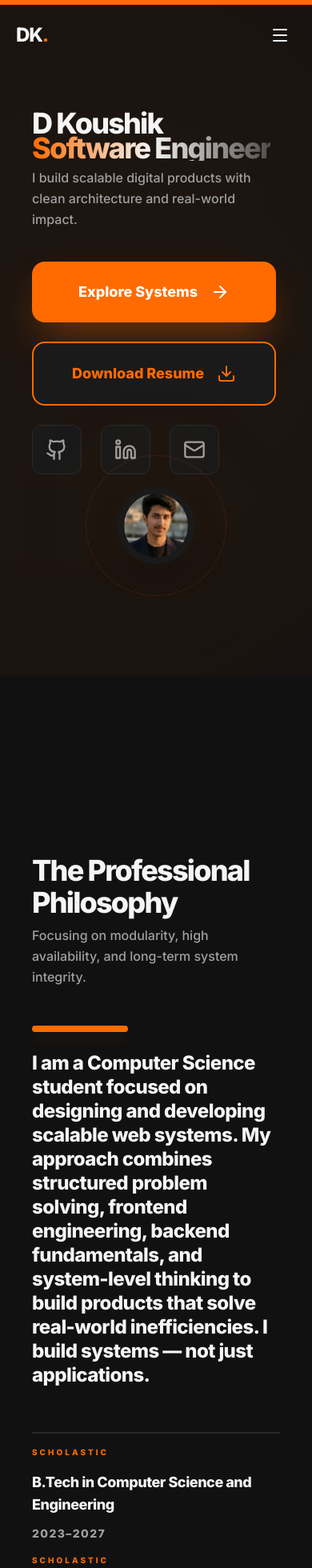
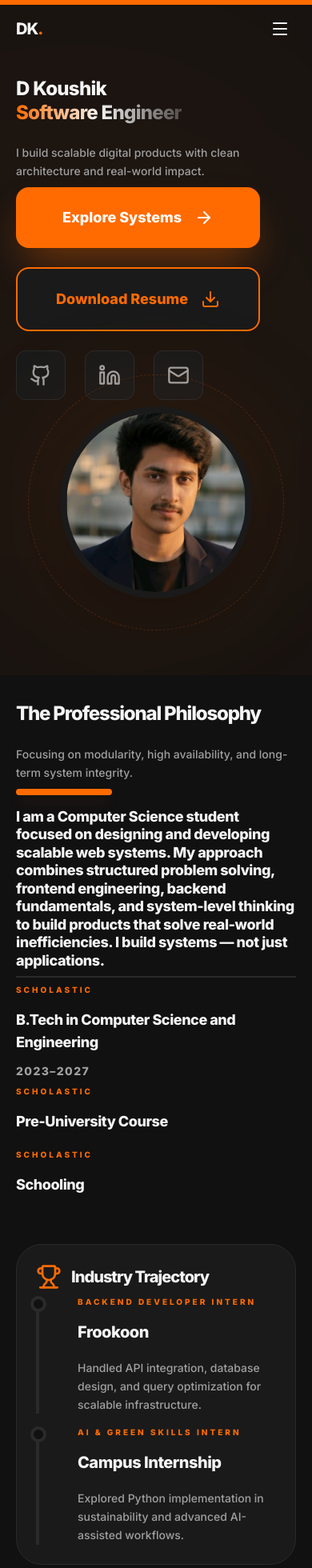
Before and after one commit to KoushikGIT7/PortfolioSite, a React (Vite) app: page / in a window 390 px wide. Shown: the top 1960 px of the page at 80% size. Built offline with nearby package versions, Linux system fonts and the light colour scheme.

Commit message:
fix: optimize mobile responsive design for small screens (280-450px) - prevent title overlap and improve layout

```diff
--- a/App.tsx
+++ b/App.tsx
@@ -105,12 +105,12 @@ const Navbar = () => {
   ];
 
   return (
-    <nav className={`fixed top-0 w-full z-50 transition-all duration-700 ${isScrolled ? 'bg-brand-bg/95 backdrop-blur-3xl border-b border-brand-border/60 py-3 md:py-4' : 'bg-transparent py-6 md:py-10'}`}>
-      <div className="max-w-7xl mx-auto px-5 md:px-10 flex justify-between items-center">
+    <nav className={`fixed top-0 w-full z-50 transition-all duration-700 ${isScrolled ? 'bg-brand-bg/95 backdrop-blur-3xl border-b border-brand-border/60 py-3 md:py-4' : 'bg-transparent py-4 sm:py-6 md:py-10'}`}>
+      <div className="max-w-7xl mx-auto px-5 sm:px-6 md:px-10 flex justify-between items-center">
         <a
           href="#"
           onClick={(e) => scrollToSection(e, '#')}
-          className="text-2xl md:text-3xl font-black tracking-tighter text-brand-text"
+          className="text-xl sm:text-2xl md:text-3xl font-black tracking-tighter text-brand-text"
         >
           DK<span className="text-brand-orange">.</span>
         </a>
@@ -192,12 +192,12 @@ const Navbar = () => {
 };
 
 const SectionHeading: React.FC<{ children?: React.ReactNode; subtitle?: string }> = ({ children, subtitle }) => (
-  <div className="mb-24">
+  <div className="mb-16 sm:mb-20 md:mb-24">
     <motion.h2
       initial={{ opacity: 0, y: 30 }}
       whileInView={{ opacity: 1, y: 0 }}
       viewport={{ once: true }}
-      className="text-4xl md:text-6xl font-black tracking-tighter text-brand-text mb-8"
+      className="text-2xl sm:text-3xl md:text-4xl lg:text-5xl xl:text-6xl font-black tracking-tighter text-brand-text mb-6 sm:mb-8"
     >
       {children}
     </motion.h2>
@@ -207,7 +207,7 @@ const SectionHeading: React.FC<{ children?: React.ReactNode; subtitle?: string }
         whileInView={{ opacity: 1, y: 0 }}
         viewport={{ once: true }}
         transition={{ delay: 0.1 }}
-        className="text-brand-muted max-w-3xl text-base md:text-lg leading-relaxed font-medium"
+        className="text-brand-muted max-w-3xl text-sm sm:text-base md:text-lg leading-relaxed font-medium"
       >
         {subtitle}
       </motion.p>
@@ -216,7 +216,7 @@ const SectionHeading: React.FC<{ children?: React.ReactNode; subtitle?: string }
       initial={{ width: 0 }}
       whileInView={{ width: '120px' }}
       viewport={{ once: true }}
-      className="h-2 bg-brand-orange mt-12 rounded-full shadow-lg shadow-brand-orange/30"
+      className="h-2 bg-brand-orange mt-8 sm:mt-10 md:mt-12 rounded-full shadow-lg shadow-brand-orange/30"
     />
   </div>
 );
@@ -230,20 +230,20 @@ const ProjectCard: React.FC<{ project: Project, index: number }> = ({ project, i
       transition={{ delay: index * 0.15 }}
       className="group relative bg-brand-card border border-brand-border rounded-[2.5rem] overflow-hidden hover:border-brand-orange/60 transition-all duration-700 hover:-translate-y-3 flex flex-col shadow-2xl"
     >
-      <div className="p-10 md:p-14 flex-1">
-        <div className="flex flex-wrap gap-3 mb-10">
+      <div className="p-6 sm:p-10 md:p-14 flex-1">
+        <div className="flex flex-wrap gap-3 mb-8 sm:mb-10">
           {project.tech.map(t => (
-            <span key={t} className="text-[10px] uppercase tracking-[0.2em] px-5 py-2 bg-brand-bg text-brand-muted border border-brand-border rounded-full font-black">
+            <span key={t} className="text-[10px] uppercase tracking-[0.2em] px-4 sm:px-5 py-2 bg-brand-bg text-brand-muted border border-brand-border rounded-full font-black">
               {t}
             </span>
           ))}
         </div>
 
-        <h3 className="text-2xl font-black text-brand-text mb-6 group-hover:text-brand-orange transition-colors tracking-tight">
+        <h3 className="text-xl sm:text-2xl font-black text-brand-text mb-4 sm:mb-6 group-hover:text-brand-orange transition-colors tracking-tight">
           {project.title}
         </h3>
 
-        <p className="text-brand-text/80 text-base md:text-lg mb-10 leading-relaxed italic border-l-4 border-brand-orange pl-6 font-medium">
+        <p className="text-brand-text/80 text-sm sm:text-base md:text-lg mb-8 sm:mb-10 leading-relaxed italic border-l-4 border-brand-orange pl-6 font-medium">
           "{project.impactLine}"
         </p>
 
@@ -263,13 +263,13 @@ const ProjectCard: React.FC<{ project: Project, index: number }> = ({ project, i
         </div>
       </div>
 
-      <div className="px-10 md:px-14 pb-14 pt-4">
+      <div className="px-6 sm:px-10 md:px-14 pb-10 md:pb-14 pt-4">
         {project.github && (
           <a
             href={project.github}
             target="_blank"
             rel="noopener noreferrer"
-            className="inline-flex items-center text-lg font-black text-brand-text hover:text-brand-orange transition-all bg-brand-surface px-8 py-4 rounded-2xl border border-brand-border hover:border-brand-orange group/btn shadow-lg"
+            className="inline-flex items-center text-sm sm:text-base lg:text-lg font-black text-brand-text hover:text-brand-orange transition-all bg-brand-surface px-6 sm:px-8 py-3 sm:py-4 rounded-2xl border border-brand-border hover:border-brand-orange group/btn shadow-lg"
           >
             Audit Source <ArrowRight size={22} className="ml-3 group-hover/btn:translate-x-2 transition-transform" />
           </a>
@@ -312,27 +312,27 @@ const App: React.FC = () => {
       <Navbar />
 
       {/* Hero Section */}
-      <section id="hero" className="relative min-h-screen flex flex-col items-center justify-center pt-32 pb-32 px-10 overflow-hidden">
+      <section id="hero" className="relative min-h-screen flex flex-col items-center justify-center pt-20 pb-20 sm:pt-32 sm:pb-32 px-5 sm:px-8 md:px-10 overflow-hidden">
         {/* Decorative background glow */}
         <div className="absolute top-1/2 left-1/4 -translate-x-1/2 -translate-y-1/2 w-[1200px] h-[1200px] bg-brand-orange/5 blur-[180px] rounded-full pointer-events-none" />
 
-        <div className="max-w-7xl w-full mx-auto relative z-10 flex flex-col lg:flex-row items-center gap-16 lg:gap-24">
+        <div className="max-w-7xl w-full mx-auto relative z-10 flex flex-col lg:flex-row items-center gap-8 sm:gap-12 md:gap-16 lg:gap-24">
           {/* Left side - Text Content */}
           <motion.div
             initial={{ opacity: 0, y: 30 }}
             animate={{ opacity: 1, y: 0 }}
             transition={{ duration: 1, ease: "circOut" }}
-            className="flex flex-col items-start text-left flex-1"
+            className="flex flex-col items-start text-left flex-1 w-full"
           >
 
-            <h1 className="text-4xl md:text-5xl lg:text-6xl font-black text-brand-text tracking-[-0.05em] mb-8 leading-[0.85]">
+            <h1 className="text-2xl sm:text-3xl md:text-5xl lg:text-6xl font-black text-brand-text tracking-[-0.03em] sm:tracking-[-0.05em] mb-6 sm:mb-8 leading-tight sm:leading-[0.95] md:leading-[0.85]">
               {portfolioData.profile.name}
               <span className="block text-transparent bg-clip-text bg-gradient-to-r from-brand-orange via-brand-text to-brand-muted/40">
                 Software Engineer
               </span>
             </h1>
 
-            <p className="text-base md:text-lg text-brand-muted max-w-xl leading-relaxed mb-10 font-medium">
+            <p className="text-sm sm:text-base md:text-lg text-brand-muted max-w-xl leading-relaxed mb-8 sm:mb-10 font-medium">
               {portfolioData.profile.tagline}
             </p>
 
@@ -379,9 +379,9 @@ const App: React.FC = () => {
             initial={{ opacity: 0, x: 50 }}
             animate={{ opacity: 1, x: 0 }}
             transition={{ duration: 1.5, delay: 0.5, ease: "circOut" }}
-            className="flex-1 flex items-center justify-end"
+            className="flex-1 flex items-center justify-center lg:justify-end w-full"
           >
-            <div className="relative w-96 h-96 md:w-[420px] md:h-[420px]">
+            <div className="relative w-60 h-60 sm:w-72 sm:h-72 md:w-96 md:h-96 lg:w-[420px] lg:h-[420px]">
               <motion.div
                 animate={{ rotate: 360 }}
                 transition={{ duration: 40, repeat: Infinity, ease: "linear" }}
@@ -401,23 +401,23 @@ const App: React.FC = () => {
       </section>
 
       {/* About Section */}
-      <section id="about" className="py-56 px-10">
+      <section id="about" className="py-32 sm:py-40 md:py-56 px-5 sm:px-8 md:px-10">
         <div className="max-w-7xl mx-auto">
           <SectionHeading subtitle="Focusing on modularity, high availability, and long-term system integrity.">
             The Professional Philosophy
           </SectionHeading>
 
-          <div className="grid lg:grid-cols-2 gap-32 items-start">
+          <div className="grid lg:grid-cols-2 gap-12 sm:gap-16 md:gap-24 lg:gap-32 items-start">
             <motion.div
               initial={{ opacity: 0, x: -40 }}
               whileInView={{ opacity: 1, x: 0 }}
               viewport={{ once: true }}
-              className="space-y-14"
+              className="space-y-8 sm:space-y-10 md:space-y-14"
             >
-              <p className="text-2xl md:text-3xl text-brand-text leading-tight font-black tracking-tight">
+              <p className="text-lg sm:text-xl md:text-2xl lg:text-3xl text-brand-text leading-tight font-black tracking-tight">
                 {portfolioData.profile.summary}
               </p>
-              <div className="grid grid-cols-1 sm:grid-cols-2 gap-16 pt-16 border-t-2 border-brand-border">
+              <div className="grid grid-cols-1 sm:grid-cols-2 gap-8 sm:gap-10 md:gap-16 pt-8 sm:pt-10 md:pt-16 border-t-2 border-brand-border">
                 {portfolioData.education.map((edu, i) => (
                   <div key={i} className="group">
                     <p className="text-[10px] font-black text-brand-orange uppercase tracking-[0.3em] mb-4">Scholastic</p>
@@ -432,10 +432,10 @@ const App: React.FC = () => {
               initial={{ opacity: 0, x: 40 }}
               whileInView={{ opacity: 1, x: 0 }}
               viewport={{ once: true }}
-              className="relative p-12 md:p-16 bg-brand-surface border border-brand-border rounded-[3rem] shadow-3xl"
+              className="relative p-6 sm:p-10 md:p-12 lg:p-16 bg-brand-surface border border-brand-border rounded-[2rem] sm:rounded-[2.5rem] md:rounded-[3rem] shadow-3xl"
             >
-              <h3 className="text-3xl font-black mb-16 flex items-center gap-6 tracking-tighter">
-                <Trophy className="text-brand-orange" size={40} /> Industry Trajectory
+              <h3 className="text-xl sm:text-2xl md:text-3xl font-black mb-8 sm:mb-12 md:mb-16 flex items-center gap-3 sm:gap-4 md:gap-6 tracking-tighter">
+                <Trophy className="text-brand-orange flex-shrink-0" size={32} /> Industry Trajectory
               </h3>
               <div className="space-y-16">
                 {portfolioData.internships.map((job, i) => (
@@ -453,7 +453,7 @@ const App: React.FC = () => {
       </section>
 
       {/* Skills Section */}
-      <section id="skills" className="py-56 px-10 bg-brand-surface/20">
+      <section id="skills" className="py-32 sm:py-40 md:py-56 px-5 sm:px-8 md:px-10 bg-brand-surface/20">
         <div className="max-w-7xl mx-auto">
           <SectionHeading subtitle="A refined arsenal built for precision engineering and operational excellence.">
             Engineering Toolset
@@ -487,7 +487,7 @@ const App: React.FC = () => {
       </section>
 
       {/* Projects Section */}
-      <section id="projects" className="py-56 px-10">
+      <section id="projects" className="py-32 sm:py-40 md:py-56 px-5 sm:px-8 md:px-10">
         <div className="max-w-7xl mx-auto">
           <SectionHeading subtitle="Production-ready solutions addressing complex real-world inefficiencies.">
             Case Studies
@@ -502,7 +502,7 @@ const App: React.FC = () => {
       </section>
 
       {/* Achievements Section */}
-      <section id="achievements" className="py-56 px-10 bg-brand-surface/20">
+      <section id="achievements" className="py-32 sm:py-40 md:py-56 px-5 sm:px-8 md:px-10 bg-brand-surface/20">
         <div className="max-w-7xl mx-auto">
           <SectionHeading subtitle="Recognition of excellence in rapid engineering and competitive environments.">
             Accolades & Recognition
@@ -535,7 +535,7 @@ const App: React.FC = () => {
       </section>
 
       {/* Contact Section */}
-      <section id="contact" className="py-64 px-10 relative overflow-hidden">
+      <section id="contact" className="py-40 sm:py-48 md:py-64 px-5 sm:px-8 md:px-10 relative overflow-hidden">
         <div className="absolute bottom-0 left-0 w-full h-full bg-gradient-to-t from-brand-orange/10 to-transparent pointer-events-none" />
 
         <div className="max-w-5xl mx-auto text-center relative z-10">
@@ -544,21 +544,21 @@ const App: React.FC = () => {
             whileInView={{ opacity: 1, y: 0 }}
             viewport={{ once: true }}
           >
-            <h2 className="text-6xl md:text-7xl lg:text-8xl font-black tracking-tighter text-brand-text mb-16 leading-[0.8]">
+            <h2 className="text-3xl sm:text-4xl md:text-5xl lg:text-6xl xl:text-7xl font-black tracking-tighter text-brand-text mb-10 sm:mb-16 leading-tight">
               Let's Architect <br /> <span className="text-brand-orange">The Future.</span>
             </h2>
-            <p className="text-lg md:text-xl text-brand-muted mb-20 max-w-3xl mx-auto leading-relaxed font-medium">
+            <p className="text-sm sm:text-base md:text-lg lg:text-xl text-brand-muted mb-16 sm:mb-20 max-w-3xl mx-auto leading-relaxed font-medium">
               Open for strategic collaborations and high-impact engineering roles.
             </p>
 
-            <div className="flex flex-col md:flex-row justify-center gap-12 items-center">
+            <div className="flex flex-col md:flex-row justify-center gap-8 sm:gap-10 md:gap-12 items-center">
               <a
                 href={`mailto:${portfolioData.profile.contact.email}`}
-                className="w-full md:w-auto group px-14 py-8 bg-brand-orange text-white text-lg font-black rounded-[2rem] hover:bg-brand-hover hover:scale-[1.08] active:scale-95 transition-all flex items-center justify-center gap-6 shadow-[0_20px_60px_rgba(255,107,0,0.4)]"
+                className="w-full md:w-auto group px-8 sm:px-10 md:px-14 py-5 sm:py-6 md:py-8 bg-brand-orange text-white text-sm sm:text-base md:text-lg font-black rounded-[1.5rem] sm:rounded-[2rem] hover:bg-brand-hover hover:scale-[1.08] active:scale-95 transition-all flex items-center justify-center gap-4 sm:gap-6 shadow-[0_20px_60px_rgba(255,107,0,0.4)]"
               >
-                <Mail size={32} /> Connect Directly
+                <Mail size={24} />Connect Directly
               </a>
-              <div className="flex gap-8">
+              <div className="flex gap-6 sm:gap-8">
                 {[
                   { icon: Linkedin, href: portfolioData.profile.contact.linkedin },
                   { icon: Github, href: portfolioData.profile.contact.github }
@@ -568,37 +568,37 @@ const App: React.FC = () => {
                     href={social.href}
                     target="_blank"
                     rel="noopener noreferrer"
-                    className="p-8 bg-brand-surface border border-brand-border rounded-[2rem] text-brand-text hover:text-brand-orange hover:border-brand-orange hover:shadow-3xl transition-all transform hover:-translate-y-3"
+                    className="p-5 sm:p-6 md:p-8 bg-brand-surface border border-brand-border rounded-[1.5rem] sm:rounded-[2rem] text-brand-text hover:text-brand-orange hover:border-brand-orange hover:shadow-3xl transition-all transform hover:-translate-y-3"
                   >
-                    <social.icon size={40} />
+                    <social.icon size={32} />
                   </a>
                 ))}
               </div>
             </div>
 
-            <div className="mt-32 pt-20 border-t-2 border-brand-border/60 grid grid-cols-1 md:grid-cols-2 gap-16 text-left">
+            <div className="mt-16 sm:mt-20 md:mt-32 pt-10 sm:pt-16 md:pt-20 border-t-2 border-brand-border/60 grid grid-cols-1 md:grid-cols-2 gap-8 sm:gap-10 md:gap-16 text-left">
               <a
                 href={`tel:${portfolioData.profile.contact.phone.replace(/\s+/g, '')}`}
-                className="flex items-center gap-8 group cursor-pointer bg-brand-surface/40 p-10 rounded-[2.5rem] border-2 border-transparent hover:border-brand-orange/40 transition-all shadow-2xl"
+                className="flex items-center gap-4 sm:gap-6 group cursor-pointer bg-brand-surface/40 p-6 sm:p-8 rounded-[1.5rem] sm:rounded-[2rem] md:rounded-[2.5rem] border-2 border-transparent hover:border-brand-orange/40 transition-all shadow-2xl"
               >
-                <div className="p-6 bg-brand-surface rounded-[1.5rem] group-hover:bg-brand-orange/25 transition-colors shadow-inner">
-                  <Phone className="text-brand-orange" size={36} />
+                <div className="p-3 sm:p-4 md:p-6 bg-brand-surface rounded-[1rem] sm:rounded-[1.5rem] group-hover:bg-brand-orange/25 transition-colors shadow-inner flex-shrink-0">
+                  <Phone className="text-brand-orange w-7 h-7 sm:w-8 sm:h-8 md:w-9 md:h-9" />
                 </div>
-                <div>
-                  <p className="text-[10px] uppercase font-black text-brand-muted tracking-[0.4em] mb-3">Mobile Audio</p>
-                  <p className="text-lg font-black text-brand-text group-hover:text-brand-orange transition-colors">{portfolioData.profile.contact.phone}</p>
+                <div className="min-w-0">
+                  <p className="text-[10px] uppercase font-black text-brand-muted tracking-[0.4em] mb-2 sm:mb-3">Mobile Audio</p>
+                  <p className="text-base sm:text-lg font-black text-brand-text group-hover:text-brand-orange transition-colors break-all">{portfolioData.profile.contact.phone}</p>
                 </div>
               </a>
               <a
                 href={`mailto:${portfolioData.profile.contact.email}`}
-                className="flex items-center gap-8 group cursor-pointer bg-brand-surface/40 p-10 rounded-[2.5rem] border-2 border-transparent hover:border-brand-orange/40 transition-all shadow-2xl overflow-hidden"
+                className="flex items-center gap-4 sm:gap-6 group cursor-pointer bg-brand-surface/40 p-6 sm:p-8 rounded-[1.5rem] sm:rounded-[2rem] md:rounded-[2.5rem] border-2 border-transparent hover:border-brand-orange/40 transition-all shadow-2xl overflow-hidden"
               >
-                <div className="p-6 bg-brand-surface rounded-[1.5rem] group-hover:bg-brand-orange/25 transition-colors shadow-inner">
-                  <Mail className="text-brand-orange" size={32} />
+                <div className="p-3 sm:p-4 md:p-6 bg-brand-surface rounded-[1rem] sm:rounded-[1.5rem] group-hover:bg-brand-orange/25 transition-colors shadow-inner flex-shrink-0">
+                  <Mail className="text-brand-orange w-6 h-6 sm:w-8 sm:h-8 md:w-8 md:h-8" />
                 </div>
-                <div className="overflow-hidden">
-                  <p className="text-[10px] uppercase font-black text-brand-muted tracking-[0.4em] mb-3">Secure Email</p>
-                  <p className="text-lg font-black text-brand-text group-hover:text-brand-orange transition-colors truncate">{portfolioData.profile.contact.email}</p>
+                <div className="min-w-0">
+                  <p className="text-[10px] uppercase font-black text-brand-muted tracking-[0.4em] mb-2 sm:mb-3\">Secure Email</p>
+                  <p className="text-sm sm:text-base md:text-lg font-black text-brand-text group-hover:text-brand-orange transition-colors truncate\">{portfolioData.profile.contact.email}</p>
                 </div>
               </a>
             </div>
@@ -607,25 +607,25 @@ const App: React.FC = () => {
       </section>
 
       {/* Footer */}
-      <footer className="py-20 px-10 border-t border-brand-border bg-brand-bg relative z-10">
-        <div className="max-w-7xl mx-auto flex flex-col md:flex-row justify-between items-center gap-14">
-          <div className="text-4xl font-black tracking-tighter text-brand-text">
+      <footer className="py-12 sm:py-16 md:py-20 px-5 sm:px-8 md:px-10 border-t border-brand-border bg-brand-bg relative z-10">
+        <div className="max-w-7xl mx-auto flex flex-col md:flex-row justify-between items-center gap-8 sm:gap-10 md:gap-14">
+          <div className="text-2xl sm:text-3xl md:text-4xl font-black tracking-tighter text-brand-text">
             DK<span className="text-brand-orange">.</span>
           </div>
 
-          <p className="text-brand-muted text-base font-black tracking-[0.2em] text-center md:text-left uppercase">
+          <p className="text-brand-muted text-xs sm:text-sm md:text-base font-black tracking-[0.2em] text-center md:text-left uppercase">
             © {new Date().getFullYear()} D Koushik. <br className="md:hidden" />
             <span className="hidden md:inline"> | </span>
             Engineered for Impact.
           </p>
 
-          <div className="flex gap-14">
+          <div className="flex gap-6 sm:gap-8 md:gap-14">
             {['About', 'Projects', 'Contact'].map(link => (
               <a
                 key={link}
                 href={`#${link.toLowerCase()}`}
                 onClick={(e) => scrollToSection(e, `#${link.toLowerCase()}`)}
-                className="text-[10px] font-black uppercase tracking-[0.3em] text-brand-muted hover:text-brand-orange transition-colors"
+                className="text-[9px] sm:text-[10px] font-black uppercase tracking-[0.3em] text-brand-muted hover:text-brand-orange transition-colors"
               >
                 {link}
               </a>
```
